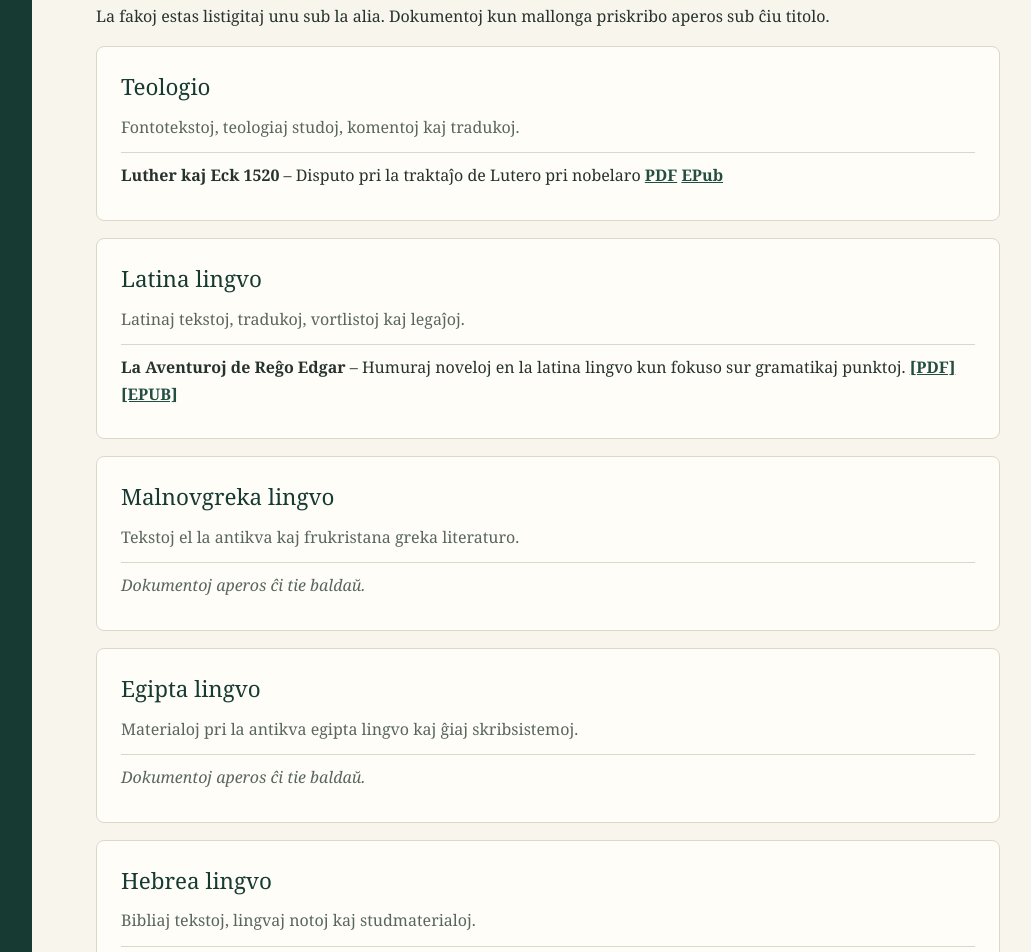
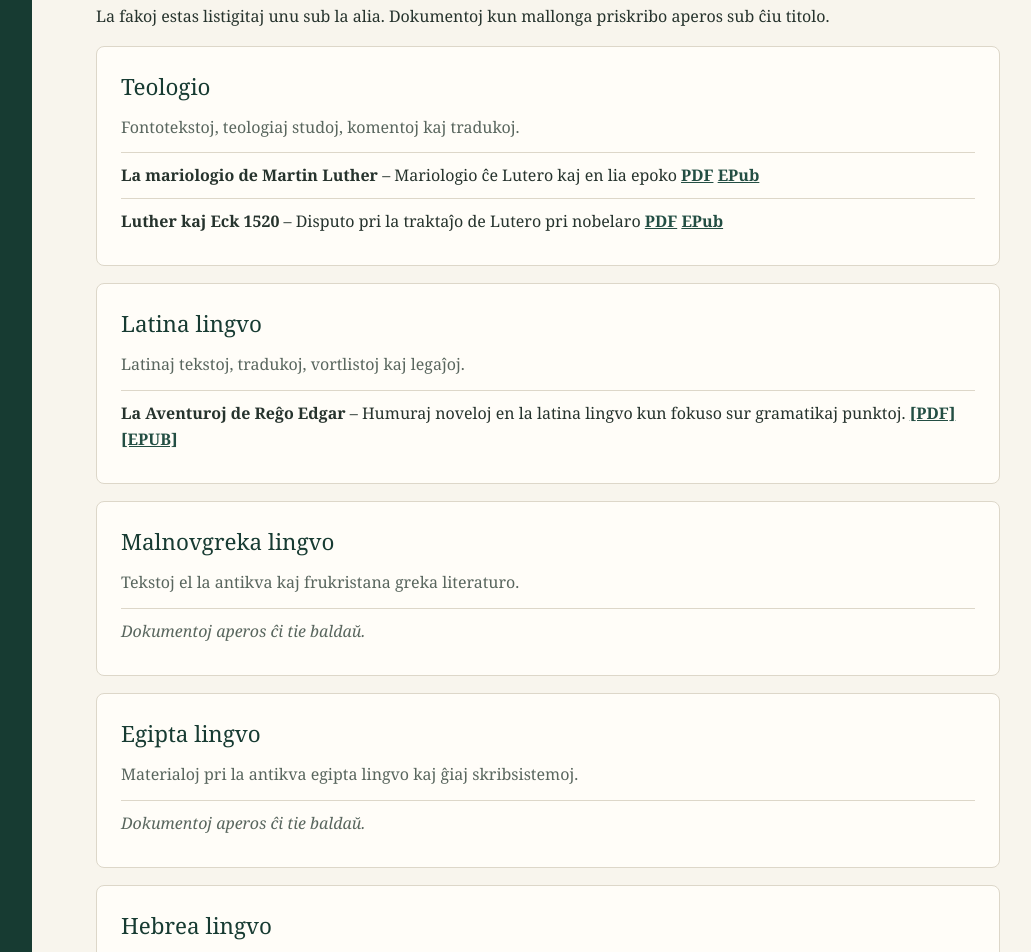
Before and after one commit to gregorbadeda/gregorbadeda.github.io, a plain HTML site: page index.html in a window 1280 px wide. Shown: the part 764-1716 px from the top of the page, without its empty margins (216-1247 px from the left). Drawn offline with Linux system fonts and the light colour scheme.

Commit message:
Add document entry for 'La mariologio de Martin Luther'
Added a new document entry for 'La mariologio de Martin Luther' with links to PDF and EPub formats.

```diff
--- a/index.html
+++ b/index.html
@@ -114,6 +114,12 @@
           <p>Fontotekstoj, teologiaj studoj, komentoj kaj tradukoj.</p>
           <ul class="documents">
             <li>
+  <strong>La mariologio de Martin Luther</strong>
+  – Mariologio ĉe Lutero kaj en lia epoko
+  <a href="dokumentoj/Mariologio_Martin_Luther_Esperanto.pdf">PDF</a>
+  <a href="dokumentoj/Mariologio_Martin_Luther_Esperanto.epub">EPub</a>
+</li>
+            <li>
   <strong>Luther kaj Eck 1520</strong>
   – Disputo pri la traktaĵo de Lutero pri nobelaro
   <a href="dokumentoj/Luther_kaj_Eck_Monografio_Esperanto.pdf">PDF</a>
```
